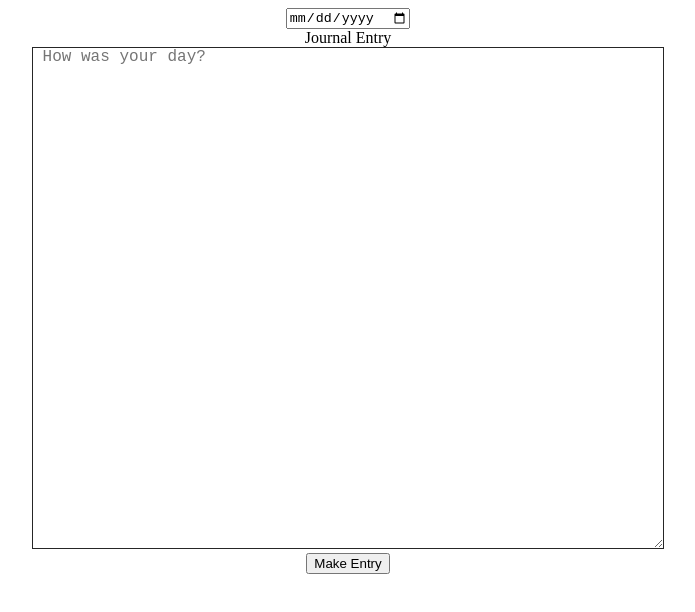
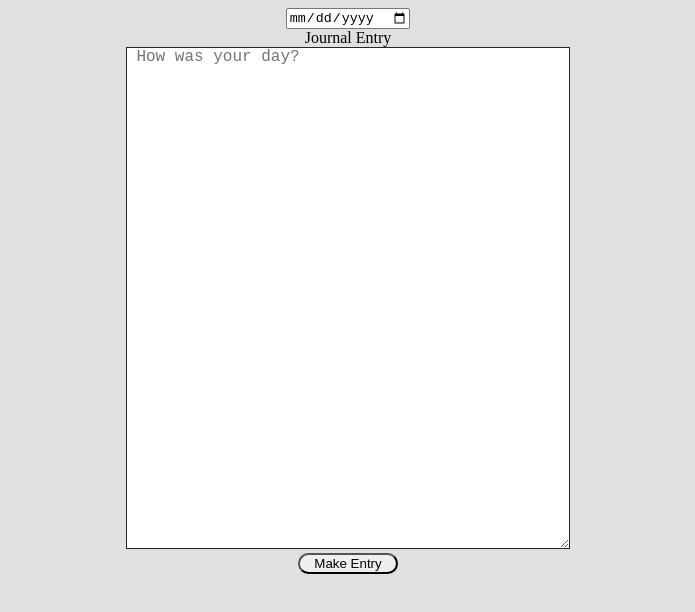
Before and after one commit to deven367/journal-entry, a plain HTML site: page index.html in a window 1280 px wide. Shown: the whole page, without its empty margins (292-987 px from the left). Drawn offline with Linux system fonts and the light colour scheme.

Commit message:
add minor changes

```diff
--- a/index.html
+++ b/index.html
@@ -11,7 +11,7 @@
       #entry{
         padding: 0;
         height: 500px;
-        width: 50%;
+        width: 35%;
         position: relative;
         left: 0;
         outline: none;
@@ -19,7 +19,24 @@
         border-color: rgba(0,0,0,.85);
         background-color: white;
         font-size: 16px;
+        /* align-self: center; */
+      }
+      textarea{
         align-self: center;
+        /* text-align: center; */
+      }
+      body{
+        background-color: rgba(100,100,100,.2);
+      }
+      .submit{
+        border-radius: 25px;
+        width: 100px;
+
+      }
+      input: hover{
+        background-color: green;
+        cursor: pointer;
+      }
       }
     </style>
 
@@ -28,11 +45,19 @@
     <form method="post" onsubmit="myFunction()" >
     <!-- <form method="post" onsubmit="WriteToFile(this)" > -->
       <!-- action="upload.php"   -->
-      <center><input type="date" id="date" ></center>
-      <legend><center>Journal Entry</center>
-          <center><textarea id = "entry" placeholder=" How was your day?"></textarea>
-        </legend>
-      <center><input type="submit" value="Make Entry" ></center>
+      <div class="date_sec">
+          <center><input type="date" id="date" ></center>
+      </div>
+
+      <div class="txtarea">
+        <center>Journal Entry</center>
+        <center><textarea id = "entry" placeholder=" How was your day?"></textarea>
+      </div>
+
+      <div class="submit-btn">
+          <center><input class = "submit" type="submit" value="Make Entry" ></center>
+      </div>
+
     </form>
 
   </body>
```
